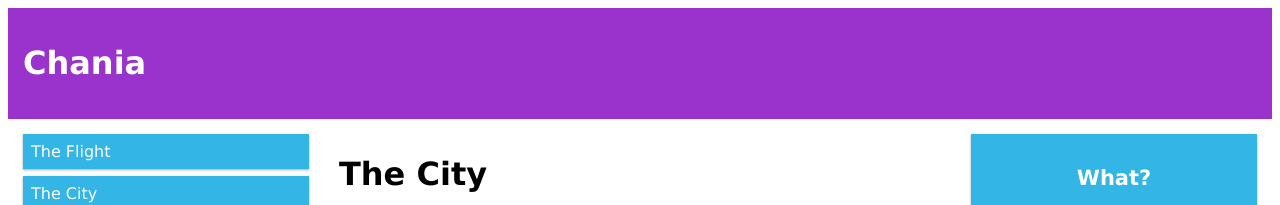
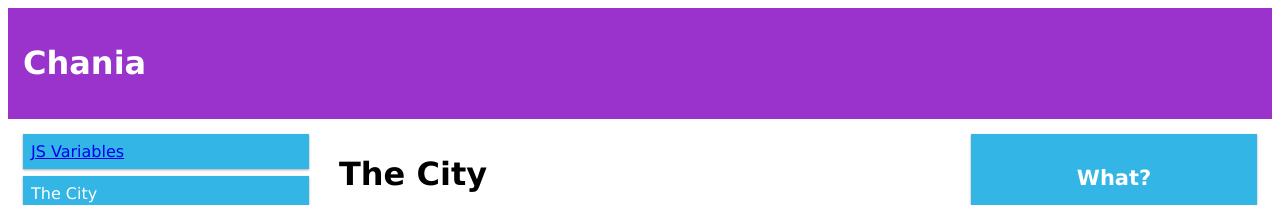
Before and after one commit to usedbrain3/html1, a plain HTML site: page index.html in a window 1280 px wide. Shown: the top 205 px of the page. Drawn offline with Linux system fonts and the light colour scheme.

Commit message:
Update index.html

```diff
--- a/index.html
+++ b/index.html
@@ -109,7 +109,7 @@ html {
 <div class="row">
   <div class="col-3 col-s-3 menu">
     <ul>
-      <li>The Flight</li>
+      <li><a href="variables.html">JS Variables</a></li>
       <li>The City</li>
       <li>The Island</li>
       <li>The Food</li>
```
